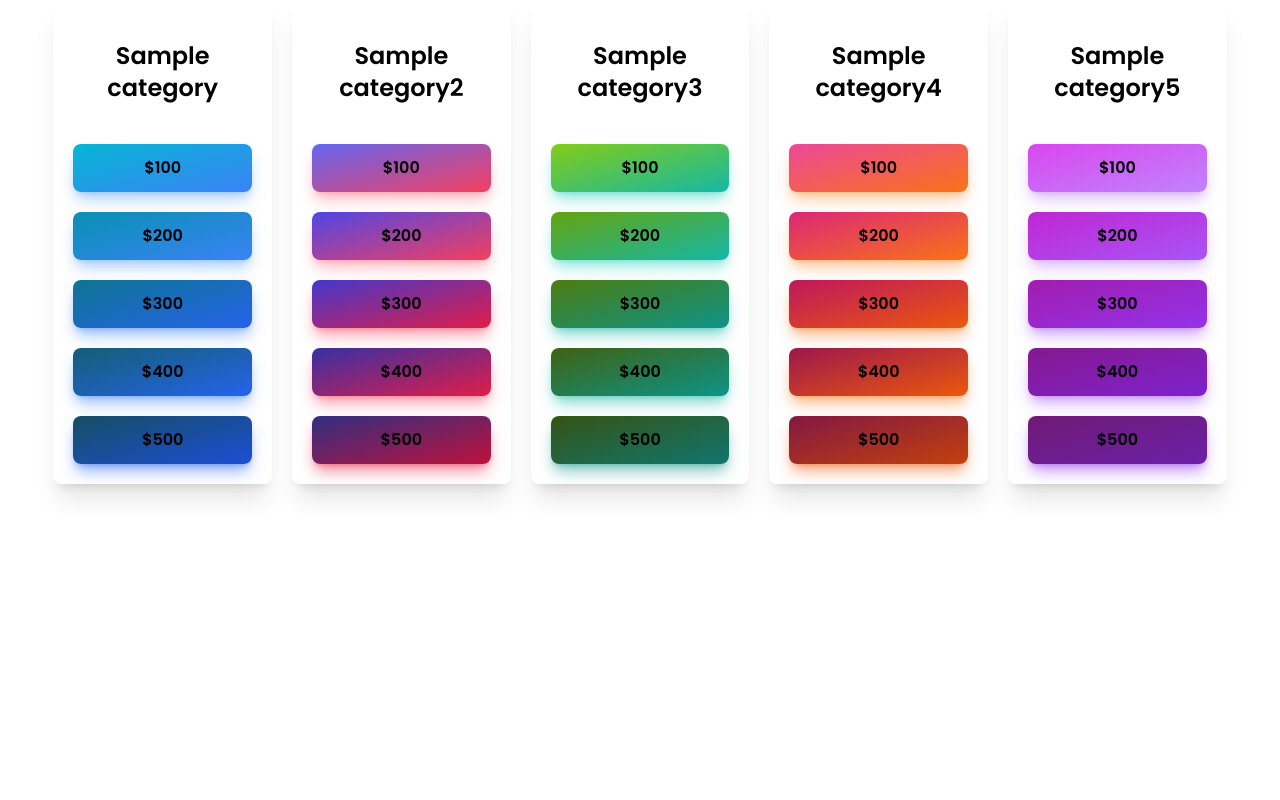
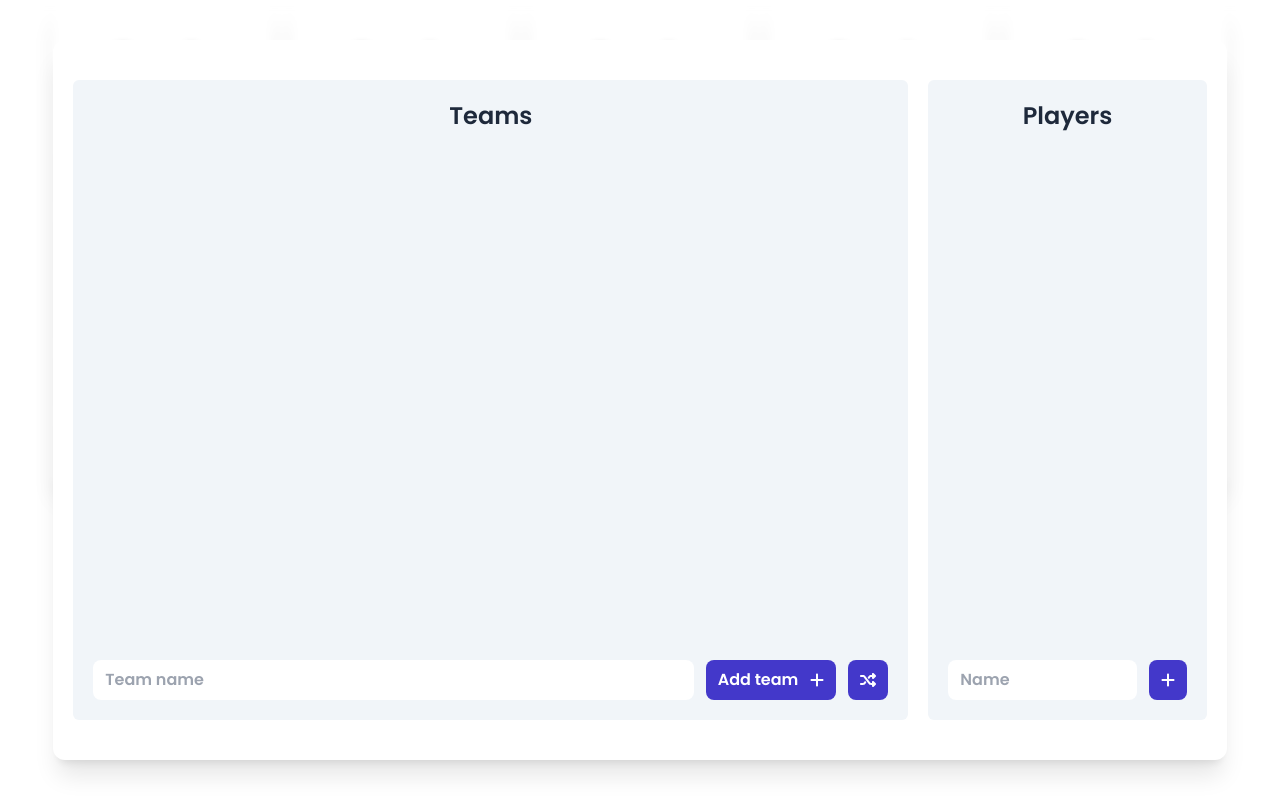
Before and after one commit to BajKull/trivia, a React (Vite) app: page / in a window 1280 px wide. Built offline with nearby package versions, Linux system fonts and the light colour scheme.

Commit message:
feat: team selector

```diff
--- a/src/App.tsx
+++ b/src/App.tsx
@@ -1,3 +1,4 @@
+import TeamSelector from "components/team-selector/TeamSelector";
 import Board from "./components/board/Board";
 import {
   sampleCategory,
@@ -10,6 +11,7 @@ import {
 function App() {
   return (
     <>
+      <TeamSelector />
       <Board
         data={[
           sampleCategory,
--- a/src/components/button/Button.tsx
+++ b/src/components/button/Button.tsx
@@ -13,7 +13,7 @@ const Button = ({
   ...props
 }: ButtonProps) => {
   const cls = classNames(
-    "rounded-lg py-1 px-3 font-semibold transition-colors cursor-pointer disabled:cursor-not-allowed",
+    "rounded-lg py-1 px-3 font-semibold transition-colors cursor-pointer disabled:cursor-not-allowed flex flex-nowrap justify-center items-center",
     className,
     {
       "bg-indigo-700 hover:bg-indigo-800 text-white": !noBackground && !outline,
--- a/src/components/team-selector/TeamSelector.tsx
+++ b/src/components/team-selector/TeamSelector.tsx
@@ -1,10 +1,16 @@
 import PlayerList from "./components/player-list/PlayerList";
+import Teams from "./components/teams/Teams";
 
 const TeamSelector = () => {
   return (
     <div className="fixed w-full h-full flex justify-center items-center backdrop-blur-sm">
-      <div className="max-w-screen-2xl max-h-[90%] px-5 py-10 w-full h-full flex flex-col bg-white shadow-xl rounded-xl">
-        <PlayerList />
+      <div className="max-w-screen-2xl max-h-[90%] px-5 py-10 w-11/12 h-full flex space-x-5 bg-white shadow-xl rounded-xl">
+        <div className="w-3/4">
+          <Teams />
+        </div>
+        <div className="w-1/4">
+          <PlayerList />
+        </div>
       </div>
     </div>
   );
--- a/src/components/team-selector/components/player-list/PlayerList.tsx
+++ b/src/components/team-selector/components/player-list/PlayerList.tsx
@@ -1,5 +1,6 @@
 import { faPlus, faTrash } from "@fortawesome/free-solid-svg-icons";
 import { FontAwesomeIcon } from "@fortawesome/react-fontawesome";
+import Heading from "components/board/components/heading/Heading";
 import Button from "components/button/Button";
 import Input from "components/input/Input";
 import { useState } from "react";
@@ -12,16 +13,15 @@ const PlayerList = () => {
   const deletePlayer = useAppStore((state) => state.deletePlayer);
 
   const handleAddPlayer = () => {
+    if (!name) return;
     addPlayer(name);
     setName("");
   };
 
   return (
-    <div className="flex flex-col w-80 h-full bg-slate-100 py-5 rounded-md">
-      <p className="text-center font-semibold text-xl text-slate-800">
-        Players
-      </p>
-      <div className="pt-5 space-y-2 overflow-y-auto custom-scroll px-5">
+    <div className="flex flex-col w-full h-full bg-slate-100 py-5 rounded-md">
+      <Heading level="h3">Players</Heading>
+      <div className="pt-5 space-y-2 overflow-y-auto custom-scroll px-5 max-w-full">
         {players.map((player) => (
           <div className="w-full px-5 py-2 bg-slate-200 hover:bg-slate-300 transition-colors rounded-lg flex items-center">
             <p className="font-medium text-sm text-slate-800 max-w-44 truncate">
@@ -31,18 +31,21 @@ const PlayerList = () => {
               noBackground
               className="ml-auto text-slate-800"
               onClick={() => deletePlayer(player.id)}
+              aria-label="delete player"
+              title="Delete player"
             >
               <FontAwesomeIcon icon={faTrash} />
             </Button>
           </div>
         ))}
       </div>
-      <div className="flex justify-between w-full mt-auto pt-5 px-5">
+      <div className="flex justify-between w-full mt-auto pt-5 px-5 space-x-3">
         <Input
-          className="w-full mr-5"
+          className="w-full"
           value={name}
           light
           onChange={(e) => setName(e.target.value)}
+          onKeyDown={(e) => e.key === "Enter" && handleAddPlayer()}
           placeholder="Name"
         />
         <Button onClick={handleAddPlayer} disabled={!name}>
--- /dev/null
+++ b/src/components/team-selector/components/teams/Team.tsx
@@ -0,0 +1,34 @@
+import { faTrash } from "@fortawesome/free-solid-svg-icons";
+import { FontAwesomeIcon } from "@fortawesome/react-fontawesome";
+import Heading from "components/board/components/heading/Heading";
+import Button from "components/button/Button";
+import { useAppStore } from "store/store";
+import { Team as TeamType } from "types/types";
+
+interface TeamProps {
+  team: TeamType;
+}
+
+const Team = ({ team }: TeamProps) => {
+  const deleteTeam = useAppStore((state) => state.deleteTeam);
+
+  return (
+    <div
+      key={team.id}
+      className="bg-slate-200 px-5 pt-10 rounded max-w-[50%] min-w-80 w-full h-full relative"
+    >
+      <Button
+        noBackground
+        className="absolute top-5 right-5"
+        onClick={() => deleteTeam(team.id)}
+        aria-label="delete team"
+        title="Delete team"
+      >
+        <FontAwesomeIcon icon={faTrash} />
+      </Button>
+      <Heading level="h4">{team.name}</Heading>
+    </div>
+  );
+};
+
+export default Team;
--- /dev/null
+++ b/src/components/team-selector/components/teams/Teams.tsx
@@ -0,0 +1,50 @@
+import { faPlus, faShuffle } from "@fortawesome/free-solid-svg-icons";
+import { FontAwesomeIcon } from "@fortawesome/react-fontawesome";
+import Heading from "components/board/components/heading/Heading";
+import Button from "components/button/Button";
+import Input from "components/input/Input";
+import { useState } from "react";
+import { useAppStore } from "store/store";
+import Team from "./Team";
+
+const Teams = () => {
+  const [name, setName] = useState("");
+  const teams = useAppStore((state) => state.teams);
+  const addTeam = useAppStore((state) => state.addTeam);
+
+  const handleAddTeam = () => {
+    if (!name) return;
+    addTeam(name);
+    setName("");
+  };
+
+  return (
+    <div className="flex flex-col h-full bg-slate-100 py-5 rounded-md w-full">
+      <Heading level="h3">Teams</Heading>
+      <div className="flex space-x-5 mx-5 py-5 h-full overflow-x-auto custom-scroll max-w-full">
+        {teams.map((team) => (
+          <Team key={team.id} team={team} />
+        ))}
+      </div>
+      <div className="flex justify-between w-full mt-auto pt-5 px-5 space-x-3">
+        <Input
+          className="w-full"
+          value={name}
+          light
+          onChange={(e) => setName(e.target.value)}
+          onKeyDown={(e) => e.key === "Enter" && handleAddTeam()}
+          placeholder="Team name"
+        />
+        <Button onClick={handleAddTeam} disabled={!name}>
+          <p className="text-nowrap mr-3">Add team</p>
+          <FontAwesomeIcon icon={faPlus} />
+        </Button>
+        <Button>
+          <FontAwesomeIcon icon={faShuffle} />
+        </Button>
+      </div>
+    </div>
+  );
+};
+
+export default Teams;
```
